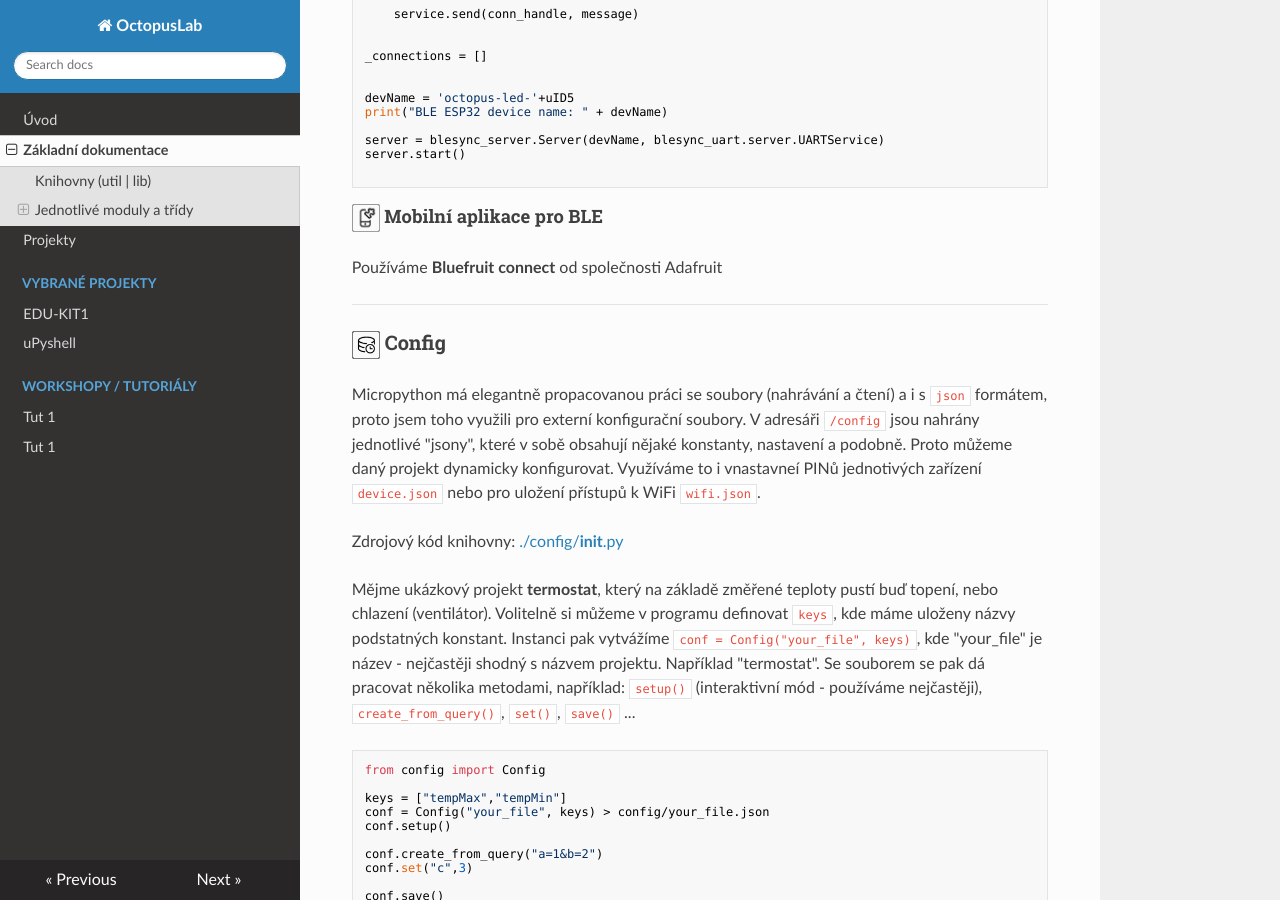
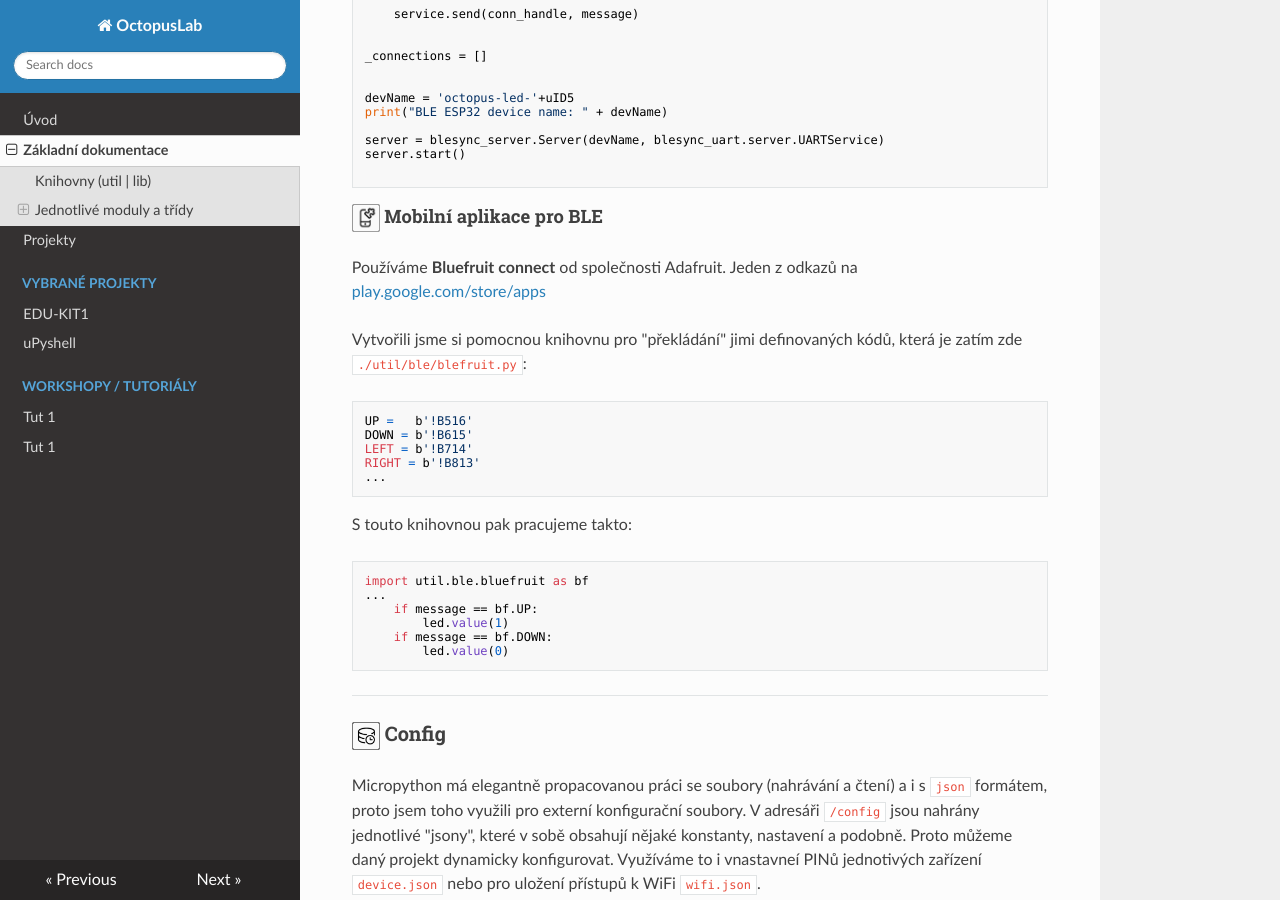
Before and after one commit to octopuslab-cz/docs_octopuslab_cz, an MkDocs documentation site: the page built from docs/basicdoc.md, in a window 1280 px wide and 900 px high, scrolled down 6248 px. Built offline with MkDocs 1.6.1, drawn with Linux system fonts in a browser that asks for light colours; nearby versions of some CDN libraries.

Commit message:
bluefruit class

````diff
--- a/docs/basicdoc.md
+++ b/docs/basicdoc.md
@@ -294,7 +294,28 @@ server.start()
 
 
 #### ![hwsoc](img/mobplg.png){: style="width:28px" } Mobilní aplikace pro BLE
-Používáme **Bluefruit connect** od společnosti Adafruit
+Používáme **Bluefruit connect** od společnosti Adafruit. Jeden z odkazů na [play.google.com/store/apps](https://play.google.com/store/apps/details?id=com.adafruit.bluefruit.le.connect&hl=cs)
+
+Vytvořili jsme si pomocnou knihovnu pro "překládání" jimi definovaných kódů, která je zatím zde `./util/ble/blefruit.py`:
+
+```
+UP =   b'!B516'
+DOWN = b'!B615'
+LEFT = b'!B714'
+RIGHT = b'!B813'
+...
+```
+
+S touto knihovnou pak pracujeme takto:
+```
+import util.ble.bluefruit as bf
+...
+    if message == bf.UP:
+        led.value(1)
+    if message == bf.DOWN:
+        led.value(0)
+```
+
 
 ---
 ### ![hwsoc](img/database.png){: style="width:28px" } Config
````
